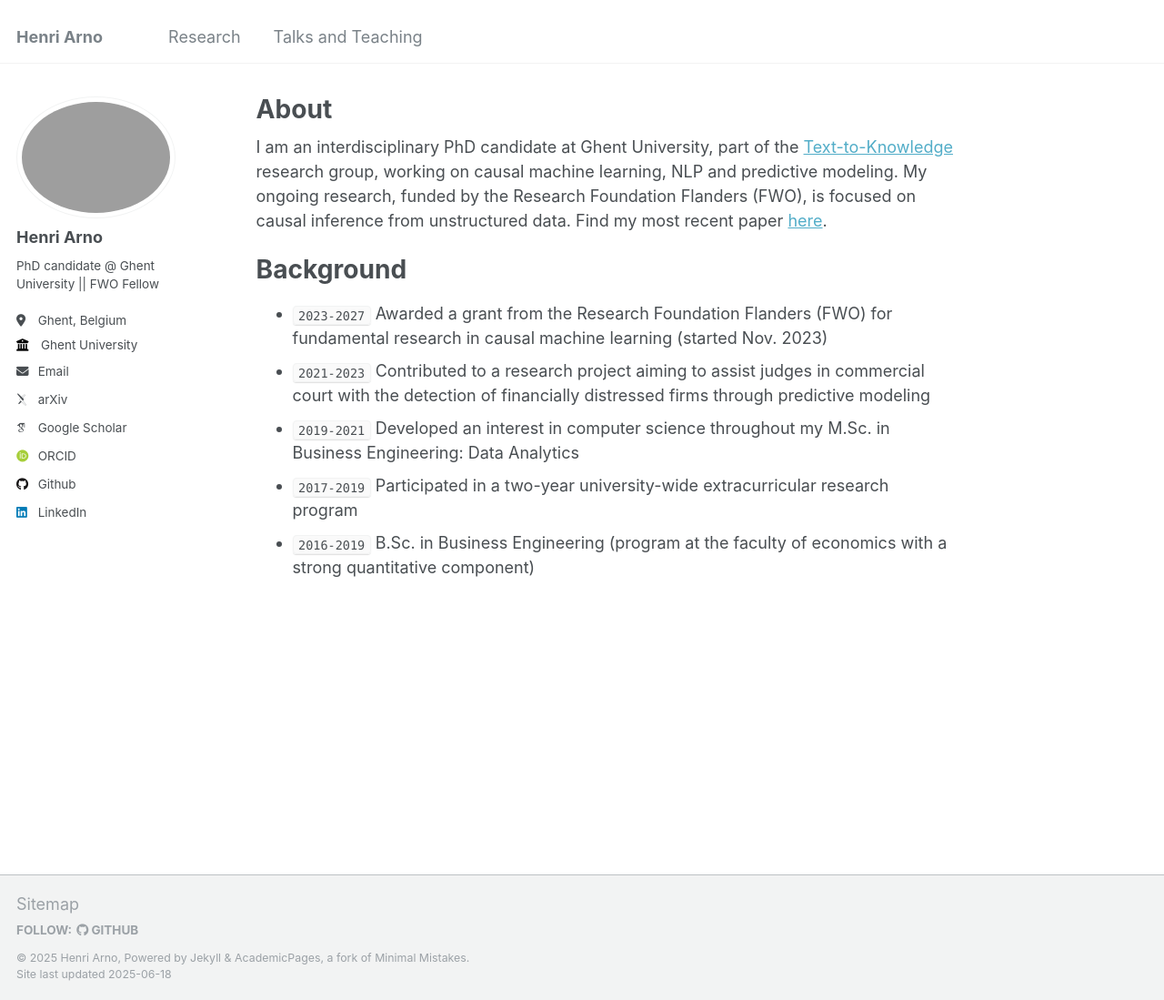
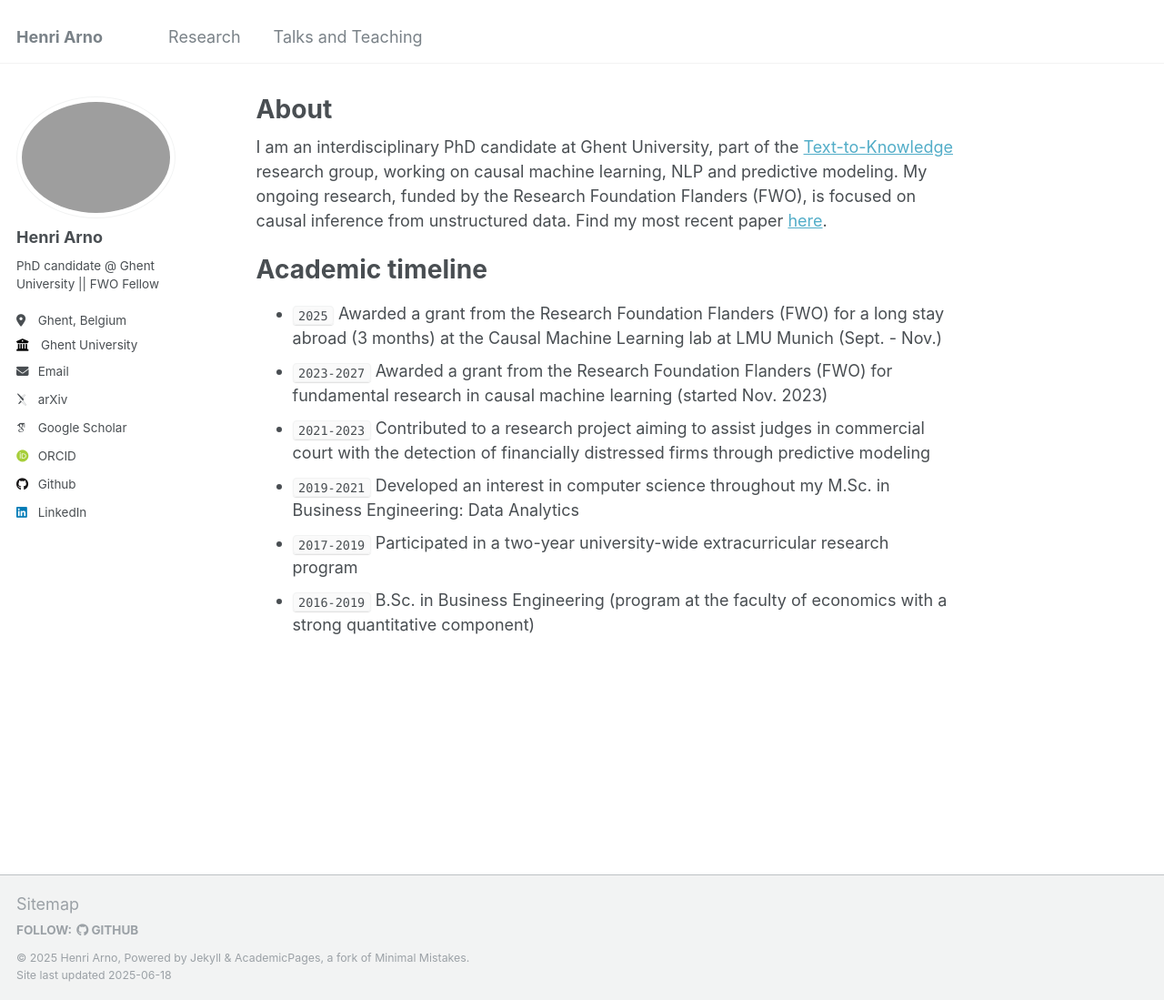
Before and after one commit to HenriArno/HenriArno.github.io, a Jekyll site: the page built from _pages/about.md, in a window 1280 px wide and 1099 px high. Shown: the whole window at 91% size. Built offline with Jekyll 4.4.1, drawn with Linux system fonts in a browser that asks for light colours; some web fonts are replaced.

Commit message:
Update about.md

```diff
--- a/_pages/about.md
+++ b/_pages/about.md
@@ -8,8 +8,9 @@
 ---
 I am an interdisciplinary PhD candidate at Ghent University, part of the [Text-to-Knowledge](https://ugentt2k.github.io/) research group, working on causal machine learning, NLP and predictive modeling. My ongoing research, funded by the Research Foundation Flanders (FWO), is focused on causal inference from unstructured data. Find my most recent paper [here](https://arxiv.org/abs/2409.15503v3).
 
-Background
+Academic timeline
 ======
+- `2025` Awarded a grant from the Research Foundation Flanders (FWO) for a long stay abroad (3 months) at the Causal Machine Learning lab at LMU Munich (Sept. - Nov.)
 - `2023-2027` Awarded a grant from the Research Foundation Flanders (FWO) for fundamental research in causal machine learning (started Nov. 2023)
 - `2021-2023` Contributed to a research project aiming to assist judges in commercial court with the detection of financially distressed firms through predictive modeling
 - `2019-2021` Developed an interest in computer science throughout my M.Sc. in Business Engineering: Data Analytics
```
